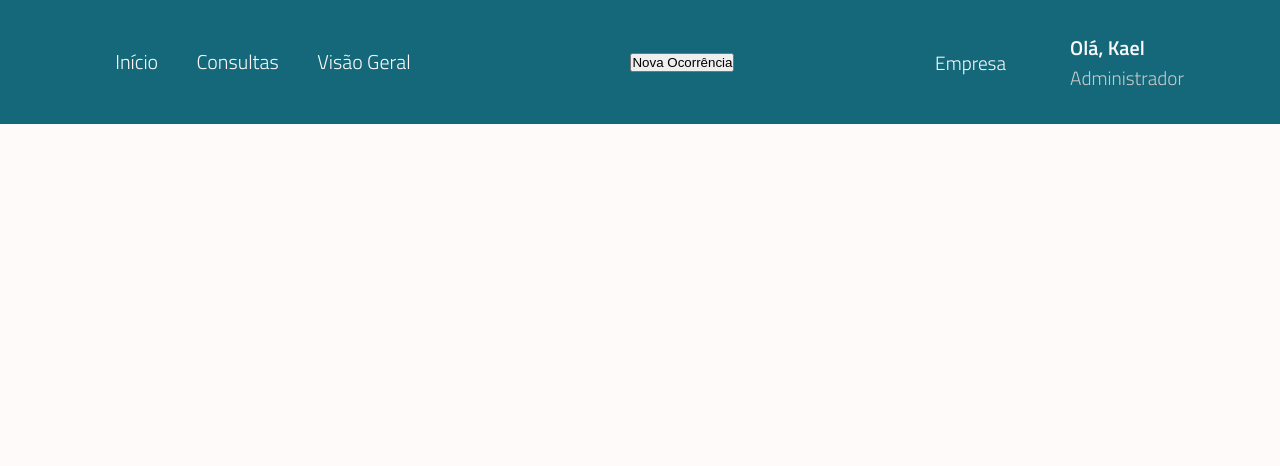
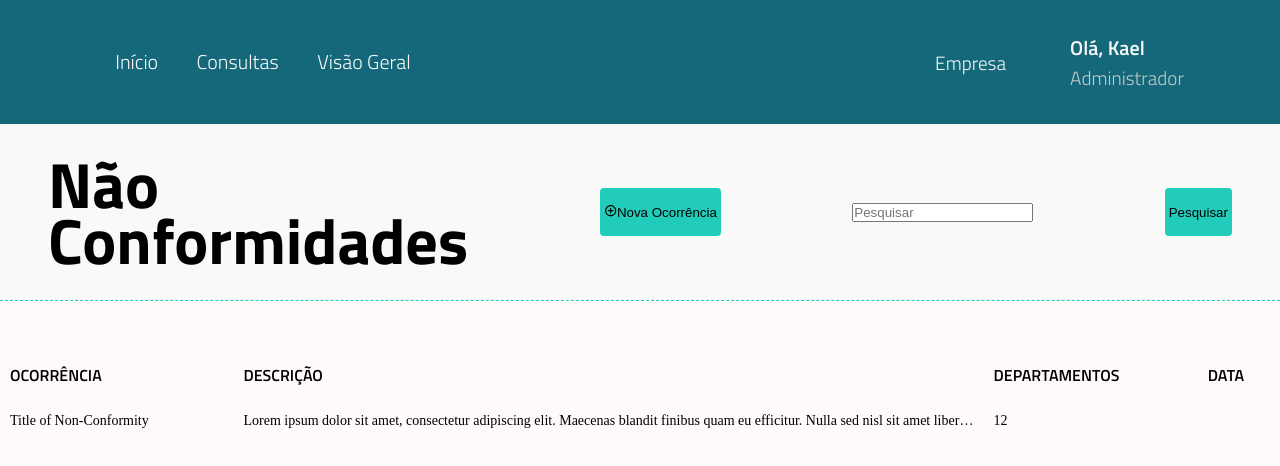
Before and after one commit to KaelHS/desafioQualyteam, a React (Create React App) app: page / in a window 1280 px wide. Shown: the top 466 px of the page. Built offline with nearby package versions, Linux system fonts and the light colour scheme; data requests are answered from the project's data file.

Commit message:
Service API Axios implementation + NonConfomityTable fetching + subHeader initial structure

```diff
--- a/package.json
+++ b/package.json
@@ -4,6 +4,7 @@
   "private": true,
   "dependencies": {
     "@types/react-modal": "^3.12.0",
+    "axios": "^0.21.1",
     "react": "^17.0.2",
     "react-dom": "^17.0.2",
     "react-icons": "^4.2.0",
--- a/src/App.tsx
+++ b/src/App.tsx
@@ -3,6 +3,7 @@ import { GlobalStyle } from './styles/global';
 import { useState } from 'react';
 import Modal from 'react-modal';
 import { NewNonConformityModal } from './components/NewNonConformityModal';
+import { NonConformityTable } from './components/NonConformityTable';
 
 Modal.setAppElement('#root');
 
@@ -21,10 +22,11 @@ function handleCloseNewConformityModal() {
   return (
     <div className="App">
       <Header onOpenNewNonConformityModal={handleOpenNewConformityModal}/>
+      <NonConformityTable />
       <GlobalStyle />
-      <NewNonConformityModal
+      {/* <NewNonConformityModal
       isOpen={isNonConformityModalOpen}
-      onRequestClose={handleCloseNewConformityModal} />
+      onRequestClose={handleCloseNewConformityModal} />  */}
     </div>
   );
 }
--- a/src/components/Header/index.tsx
+++ b/src/components/Header/index.tsx
@@ -1,12 +1,18 @@
-import React from "react";
-import { HeaderContainer, HeaderSection, Nav, InfoContainer } from "./styles";
+import React, { useState } from "react";
+import { HeaderContainer, HeaderSection, Nav, InfoContainer, SubHeaderSection } from "./styles";
+
+import { MdAddCircleOutline } from "react-icons/md";
 
 interface HeaderProps {
     onOpenNewNonConformityModal: () => void;
 }
 
 export function Header ( {onOpenNewNonConformityModal}: HeaderProps ) {
+
+    const [ search, setSearch ] = useState('');
+
     return (
+        <>
         <HeaderSection>
             <HeaderContainer>
                 <Nav>
@@ -17,10 +23,7 @@ export function Header ( {onOpenNewNonConformityModal}: HeaderProps ) {
                         <li><a href="#">Visão Geral</a></li>
                     </ul>
                 </Nav>
-                <button
-                    type="button"
-                    onClick={onOpenNewNonConformityModal}
-                >Nova Ocorrência</button>
+
                 <InfoContainer>
                     <span>Empresa</span>
                     <div>
@@ -30,5 +33,21 @@ export function Header ( {onOpenNewNonConformityModal}: HeaderProps ) {
                 </InfoContainer>
             </HeaderContainer>
         </HeaderSection>
+        <SubHeaderSection>
+                <h1> <span>Não </span>Conformidades </h1>
+                <button
+                    type="button"
+                    onClick={onOpenNewNonConformityModal}
+                >
+                <MdAddCircleOutline />
+                Nova Ocorrência</button>
+                <input
+                    type="text"
+                    placeholder="Pesquisar" />
+                <button type="button">Pesquisar</button>
+
+        </SubHeaderSection>
+
+        </>
     );
 }
--- a/src/components/Header/styles.ts
+++ b/src/components/Header/styles.ts
@@ -4,9 +4,6 @@ export const HeaderSection = styled.header`
 
     background: var(--blue-dark);
     padding: 2rem 6rem;
-
-
-    border-bottom: 1px solid var(--section-background);
 
 `;
 
@@ -92,5 +89,41 @@ export const InfoContainer = styled.div`
         }
     }
 
+`;
+
+export const SubHeaderSection = styled.section`
+    background: var(--section-background);
+    display: flex;
+    justify-content: space-between;
+    margin: 0;
+    padding: 2rem 3rem;
+    align-items: center;
+    margin-bottom: 3rem;
+
+    border-bottom: 1px dashed #2cb;
+
+    h1 {
+        line-height:3.5rem;
+        font-size: 4rem;
+        font-family: 'Titillium Web', sans-serif;
+        font-weight: 700;
+
+        span {
+            display: block;
+        }
+
+    }
+
+    button {
+        height: 3rem;
+        background: #2cb;
+        border-radius: 0.25rem;
+        border: 2px solid #2cb;
+        padding: 0 0.125rem;
+
+        &:hover {
+            background: transparent;
+        }
+    }
 
 `;
--- a/src/components/NewNonConformityModal/index.tsx
+++ b/src/components/NewNonConformityModal/index.tsx
@@ -1,5 +1,5 @@
 import Modal from 'react-modal';
-import { FormEvent, useState } from 'react';
+import { ChangeEvent, FormEvent, useState } from 'react';
 
 import { HiX } from "react-icons/hi";
 import { FormContainer } from './styles';
@@ -9,14 +9,26 @@ interface NewNonConformityModalProps {
     onRequestClose: () => void;
 }
 
+interface Department {
+    id: number;
+    title: string;
+}
+
 export function NewNonConformityModal ( {isOpen, onRequestClose} : NewNonConformityModalProps ) {
 
     const [ title, setTitle ] = useState('');
     const [ description, setDescription ] = useState('');
     const [ date, setDate ] = useState(new Date());
-    const [ departments, setDepartments ] = useState([]);
-    const [ correctiveActions, setCorrectiveActions ] = useState([]);
+    const [ correctiveActions, setCorrectiveActions ] = useState({});
 
+    const [ departments, setDepartments ] = useState<Department[]>([]);
+    // function handleSetDepartments ( event: ChangeEvent<HTMLInputElement> ) {
+    //     if ( event.target.checked  ) {
+    //         setDepartments([{...departments}, event.target.value])
+    //     } else {
+    //         setDepartments( departments.filter( departament => departament !== event.target.value))
+    //     }
+    // }
 
     async function handleCreateNewNonConformity( event: FormEvent) {
         event.preventDefault();
@@ -46,29 +58,38 @@ export function NewNonConformityModal ( {isOpen, onRequestClose} : NewNonConform
                 <label htmlFor="title">Título</label>
                 <input
                     type="text"
-                    value={title}
+                    id="description"
+                    value={description}
                     onChange={ event => setTitle(event.target.value)}/>
                 <label htmlFor="description">Descrição</label>
                 <textarea
                     id="description"
                     rows={5}
-                    cols= {25} ></textarea>
+                    cols= {25}
+                    onChange={ event => setDescription(event.target.value)}
+                     ></textarea>
 
-                {/* <div>
+                <div>
                     <h3>Departamentos responsáveis</h3>
+                    <label>
                     <input
                         type="checkbox"
                         name="department-option"
-                        value={departments}  >Qualidade</input>
+                        value="Quality"
+                         />Qualidade</label>
+                     <label>
                     <input
                         type="checkbox"
                         name="department-option"
-                        value={departments}  >Qualidade</input>
+                        value="Management"
+                         />Gerência</label>
+                    <label>
                     <input
                         type="checkbox"
                         name="department-option"
-                        value={departments}  >Qualidade</input>
-                </div> */}
+                        value="Sales"
+                         />Vendas</label>
+                </div>
                 <button type="submit">Cadastrar</button>
             </FormContainer>
 
--- /dev/null
+++ b/src/components/NonConformityTable/index.tsx
@@ -0,0 +1,49 @@
+import React, { useEffect, useState } from "react";
+import { api } from "../../services/api";
+import { TableContent } from "./styles";
+
+interface NonConformity {
+    id: number;
+    title: string;
+    description: string;
+    ocurrenceDate: string;
+    departments: Array<number>;
+    correctiveActions: Array<number>
+}
+
+export function NonConformityTable () {
+
+    const [ nonConformities, setNonConformities ] = useState<NonConformity[]>([]);
+
+    useEffect( () => {
+
+        api.get("/non-conformities")
+        .then( ({ data }) => setNonConformities( data ));
+
+    }, [])
+
+    return (
+        <TableContent>
+            <table>
+                <thead>
+                    <tr>
+                        <th>Ocorrência</th>
+                        <th>Descrição</th>
+                        <th>Departamentos</th>
+                        <th>Data</th>
+                    </tr>
+                </thead>
+                <tbody>
+                    { nonConformities.map ( nonConformity => (
+                        <tr key={ nonConformity.id}>
+                            <td>{nonConformity.title}</td>
+                            <td className="descriptionData">{ nonConformity.description }</td>
+                            <td>{nonConformity.departments}</td>
+                            <td>{ nonConformity.ocurrenceDate }</td>
+                        </tr>
+                    ))}
+                </tbody>
+            </table>
+        </TableContent>
+    );
+}
--- /dev/null
+++ b/src/components/NonConformityTable/styles.ts
@@ -0,0 +1,34 @@
+import styled from 'styled-components';
+
+export const TableContent = styled.div`
+    margin: 0 auto;
+
+    table {
+        width: 100%;
+    }
+
+    th, td {
+            padding: 0.75rem 0.5rem;
+            border-bottom: 1px solid var(--gray-100);
+        }
+
+        th {
+            /* color: var(--gray-200); */
+            text-transform: uppercase;
+            font-weight: 600;
+            font-family: 'Titillium Web', sans-serif;
+            font-size: 1rem;
+            text-align: left;
+        }
+
+        td {
+            font-size: 0.875rem;
+        }
+
+        .descriptionData {
+                max-width: 500px;
+                white-space: nowrap;
+                overflow: hidden;
+                text-overflow: ellipsis; //reticencias
+        }
+`;
--- /dev/null
+++ b/src/services/api.ts
@@ -0,0 +1,5 @@
+import axios from 'axios';
+
+export const api = axios.create({
+    baseURL: 'http://localhost:3333',
+})
```
Also changed, not shown: 1 other file (tests, documents, lock files or other folders).
